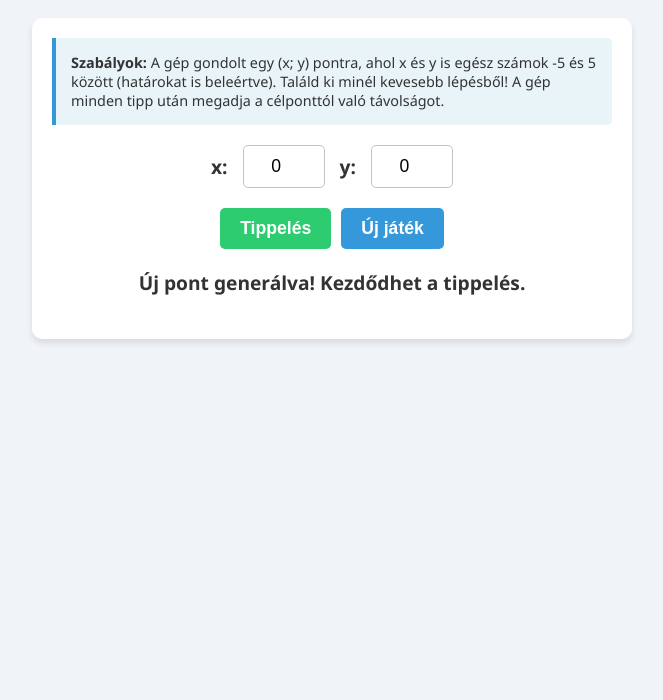
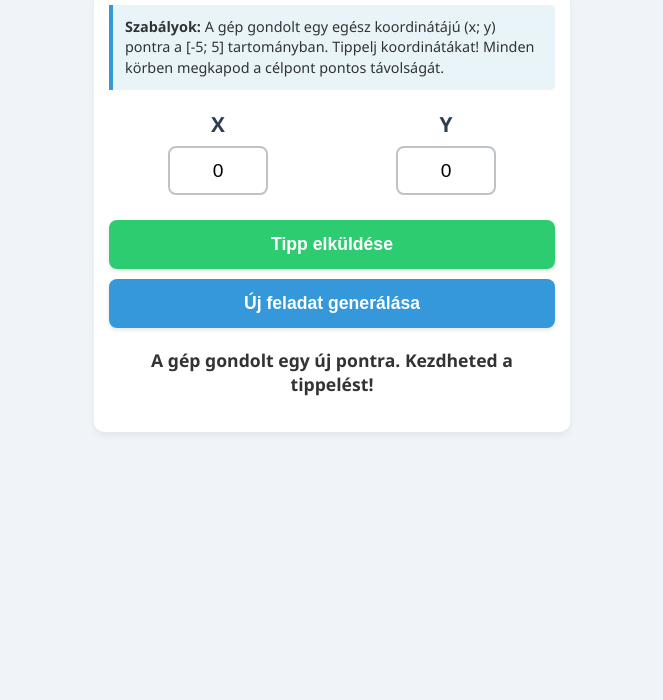
Before and after one commit to kardos98/ponttorpedo, a plain HTML site: page index.html in a window 1280 px wide. Shown: the part 100-800 px from the top of the page, without its empty margins (308-971 px from the left). Drawn offline with Linux system fonts and the light colour scheme.

Commit message:
Update index.html

```diff
--- a/index.html
+++ b/index.html
@@ -5,74 +5,109 @@
     <meta name="viewport" content="width=device-width, initial-scale=1.0">
     <title>Ponttorpedó</title>
     <style>
+        /* Mobilra optimalizált alapbeállítások */
         body {
             font-family: 'Segoe UI', Tahoma, Geneva, Verdana, sans-serif;
             background-color: #f0f4f8;
             color: #333;
-            max-width: 600px;
+            max-width: 500px;
             margin: 0 auto;
-            padding: 20px;
+            padding: 12px;
+            box-sizing: border-box;
         }
         h1 {
             color: #2c3e50;
             text-align: center;
             border-bottom: 2px solid #3498db;
-            padding-bottom: 10px;
+            padding-bottom: 8px;
+            font-size: 1.8em;
+            margin-top: 10px;
         }
         .container {
             background-color: white;
-            padding: 20px;
+            padding: 15px;
             border-radius: 10px;
-            box-shadow: 0 4px 6px rgba(0,0,0,0.1);
+            box-shadow: 0 4px 6px rgba(0,0,0,0.05);
         }
         .rules {
             background-color: #e8f4f8;
-            padding: 15px;
+            padding: 12px;
             border-left: 4px solid #3498db;
             margin-bottom: 20px;
             border-radius: 0 5px 5px 0;
             font-size: 0.9em;
+            line-height: 1.4;
         }
-        .input-group {
+
+        /* Kényelmes elrendezés mobilra, nincsenek egymásra csúszó elemek */
+        .input-container {
             display: flex;
-            justify-content: center;
-            gap: 15px;
-            margin-bottom: 20px;
+            justify-content: space-around;
+            margin-bottom: 25px;
+            gap: 10px;
+        }
+        .coordinate-selector {
+            display: flex;
+            flex-direction: column;
             align-items: center;
+            flex: 1;
         }
-        .input-group label {
+        .coordinate-selector label {
             font-weight: bold;
+            font-size: 1.3em;
+            color: #2c3e50;
+            margin-bottom: 8px;
+        }
+
+        /* Nagy, ujjal könnyen kattintható legördülő menü */
+        select {
+            width: 100%;
+            max-width: 100px;
+            padding: 12px;
             font-size: 1.2em;
+            text-align: center;
+            border: 2px solid #bdc3c7;
+            border-radius: 8px;
+            background-color: #fff;
+            cursor: pointer;
+            -webkit-appearance: none; /* iOS egyedi dizájn felülírása */
+            appearance: none;
         }
-        input[type="number"] {
-            width: 60px;
-            padding: 10px;
-            font-size: 1.1em;
-            text-align: center;
-            border: 1px solid #bdc3c7;
-            border-radius: 5px;
+        select:focus {
+            border-color: #3498db;
+            outline: none;
         }
+
         .buttons {
             display: flex;
-            justify-content: center;
+            flex-direction: column; /* Mobilra a függőleges gombelrendezés kényelmesebb */
             gap: 10px;
             margin-bottom: 20px;
         }
+
+        /* Minimum 44px magasság a biztos érintésért */
         button {
-            padding: 10px 20px;
+            padding: 14px;
             font-size: 1.1em;
             border: none;
-            border-radius: 5px;
+            border-radius: 8px;
             cursor: pointer;
-            transition: background-color 0.3s;
+            transition: background-color 0.2s;
             font-weight: bold;
+            width: 100%;
+            box-shadow: 0 2px 4px rgba(0,0,0,0.1);
         }
         #btn-guess {
             background-color: #2ecc71;
             color: white;
         }
         #btn-guess:hover { background-color: #27ae60; }
-        #btn-guess:disabled { background-color: #95a5a6; cursor: not-allowed; }
+        #btn-guess:disabled {
+            background-color: #bdc3c7;
+            color: #7f8c8d;
+            cursor: not-allowed;
+            box-shadow: none;
+        }
 
         #btn-new {
             background-color: #3498db;
@@ -82,21 +117,26 @@
 
         #message {
             text-align: center;
-            font-size: 1.2em;
+            font-size: 1.1em;
             font-weight: bold;
             margin-bottom: 20px;
-            min-height: 30px;
+            min-height: 40px;
+            display: flex;
+            align-items: center;
+            justify-content: center;
+            line-height: 1.4;
         }
-        .success { color: #27ae60; }
+        .success { color: #27ae60; background-color: #e8f8f0; padding: 10px; border-radius: 5px; }
         .error { color: #e74c3c; }
 
         table {
             width: 100%;
             border-collapse: collapse;
-            margin-top: 10px;
+            margin-top: 15px;
+            font-size: 0.95em;
         }
         th, td {
-            padding: 12px;
+            padding: 10px 6px;
             text-align: center;
             border-bottom: 1px solid #ecf0f1;
         }
@@ -105,7 +145,7 @@
             color: #2c3e50;
         }
         tr:hover { background-color: #f5f6fa; }
-        .distance-col { font-family: monospace; font-size: 1.1em; }
+        .distance-col { font-family: monospace; font-size: 1.1em; font-weight: bold; color: #2980b9; }
     </style>
 </head>
 <body>
@@ -114,19 +154,47 @@
 
     <div class="container">
         <div class="rules">
-            <strong>Szabályok:</strong> A gép gondolt egy (x; y) pontra, ahol x és y is egész számok -5 és 5 között (határokat is beleértve). Találd ki minél kevesebb lépésből! A gép minden tipp után megadja a célponttól való távolságot.
+            <strong>Szabályok:</strong> A gép gondolt egy egész koordinátájú (x; y) pontra a [-5; 5] tartományban. Tippelj koordinátákat! Minden körben megkapod a célpont pontos távolságát.
         </div>
 
-        <div class="input-group">
-            <label for="guessX">x:</label>
-            <input type="number" id="guessX" min="-5" max="5" value="0">
-            <label for="guessY">y:</label>
-            <input type="number" id="guessY" min="-5" max="5" value="0">
+        <div class="input-container">
+            <div class="coordinate-selector">
+                <label for="guessX">X</label>
+                <select id="guessX">
+                    <option value="-5">-5</option>
+                    <option value="-4">-4</option>
+                    <option value="-3">-3</option>
+                    <option value="-2">-2</option>
+                    <option value="-1">-1</option>
+                    <option value="0" selected>0</option>
+                    <option value="1">1</option>
+                    <option value="2">2</option>
+                    <option value="3">3</option>
+                    <option value="4">4</option>
+                    <option value="5">5</option>
+                </select>
+            </div>
+            <div class="coordinate-selector">
+                <label for="guessY">Y</label>
+                <select id="guessY">
+                    <option value="-5">-5</option>
+                    <option value="-4">-4</option>
+                    <option value="-3">-3</option>
+                    <option value="-2">-2</option>
+                    <option value="-1">-1</option>
+                    <option value="0" selected>0</option>
+                    <option value="1">1</option>
+                    <option value="2">2</option>
+                    <option value="3">3</option>
+                    <option value="4">4</option>
+                    <option value="5">5</option>
+                </select>
+            </div>
         </div>
 
         <div class="buttons">
-            <button id="btn-guess" onclick="makeGuess()">Tippelés</button>
-            <button id="btn-new" onclick="initGame()">Új játék</button>
+            <button id="btn-guess" onclick="makeGuess()">Tipp elküldése</button>
+            <button id="btn-new" onclick="initGame()">Új feladat generálása</button>
         </div>
 
         <div id="message"></div>
@@ -135,7 +203,7 @@
             <thead>
                 <tr>
                     <th>#</th>
-                    <th>Tipp (x; y)</th>
+                    <th>Tipp</th>
                     <th>Távolság</th>
                 </tr>
             </thead>
@@ -150,19 +218,20 @@
         let gameOver = false;
 
         function initGame() {
-            // Generálunk egy számot -5 és 5 között
+            // Véletlenszerű pont -5 és 5 között
             targetX = Math.floor(Math.random() * 11) - 5;
             targetY = Math.floor(Math.random() * 11) - 5;
 
             guessCount = 0;
             gameOver = false;
 
-            document.getElementById('guessX').value = 0;
-            document.getElementById('guessY').value = 0;
+            // Alapértelmezett értékek visszaállítása (0;0)
+            document.getElementById('guessX').value = "0";
+            document.getElementById('guessY').value = "0";
             document.getElementById('btn-guess').disabled = false;
 
             const msg = document.getElementById('message');
-            msg.textContent = "Új pont generálva! Kezdődhet a tippelés.";
+            msg.textContent = "A gép gondolt egy új pontra. Kezdheted a tippelést!";
             msg.className = "";
 
             document.getElementById('historyBody').innerHTML = "";
@@ -172,26 +241,12 @@
         function makeGuess() {
             if (gameOver) return;
 
-            const xInput = document.getElementById('guessX').value;
-            const yInput = document.getElementById('guessY').value;
-
-            // Ellenőrzés, hogy beírtak-e valamit
-            if (xInput === "" || yInput === "") {
-                showMessage("Kérlek adj meg mindkét koordinátát!", "error");
-                return;
-            }
-
-            const guessX = parseInt(xInput);
-            const guessY = parseInt(yInput);
-
-            if (guessX < -5 || guessX > 5 || guessY < -5 || guessY > 5) {
-                showMessage("A koordinátáknak -5 és 5 között kell lenniük!", "error");
-                return;
-            }
+            const guessX = parseInt(document.getElementById('guessX').value);
+            const guessY = parseInt(document.getElementById('guessY').value);
 
             guessCount++;
 
-            // Távolság kiszámítása (d^2 = dx^2 + dy^2)
+            // Távolság számítás: d^2 = dx^2 + dy^2
             const dx = guessX - targetX;
             const dy = guessY - targetY;
             const dSquared = dx * dx + dy * dy;
@@ -209,11 +264,11 @@
             addHistoryRow(guessCount, guessX, guessY, distanceText);
 
             if (dSquared === 0) {
-                showMessage(`Gratulálok! Eltaláltad ${guessCount} lépésből!`, "success");
+                showMessage(`🎯 Eltaláltad! A pont a(z) (${targetX}; ${targetY}) volt. Lépések száma: ${guessCount}`, "success");
                 document.getElementById('btn-guess').disabled = true;
                 gameOver = true;
             } else {
-                showMessage("Nem talált, próbáld újra!", "");
+                showMessage("Nem talált, nézd meg a távolságot és tippelj újra!", "");
             }
         }
 
@@ -244,11 +299,10 @@
             row.appendChild(tdPoint);
             row.appendChild(tdDist);
 
-            // A legújabb tipp kerüljön felülre
+            // A legfrissebb tipp jelenjen meg legfelül, így nem kell görgetni a listát mobilon
             tbody.insertBefore(row, tbody.firstChild);
         }
 
-        // Játék indítása az oldal betöltésekor
         window.onload = initGame;
     </script>
 </body>
```
